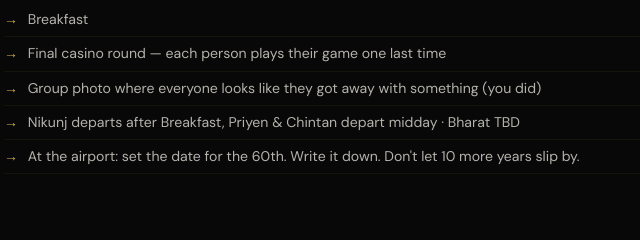
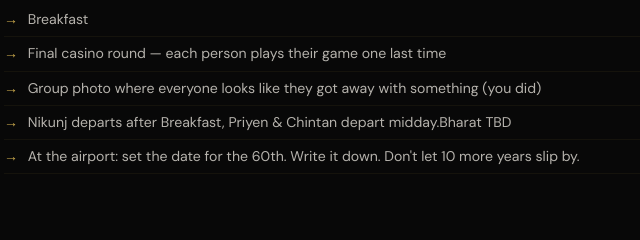
Before and after one commit to nikunjm1802/Vegas-Reunion, a plain HTML site: page index.html in a window 1280 px wide. Shown: the part 3657-3897 px from the top of the page, 304-944 px from the left. Drawn offline with nearby package versions, Linux system fonts and the light colour scheme; a web font is replaced by a local one.

Commit message:
Fix formatting in departure list item

```diff
--- a/index.html
+++ b/index.html
@@ -382,7 +382,7 @@ ul.acts li::before { content:'→'; color:var(--gold); flex-shrink:0; }
         <li>Breakfast</li>
         <li>Final casino round — each person plays their game one last time</li>
         <li>Group photo where everyone looks like they got away with something (you did)</li>
-        <li>Nikunj departs after Breakfast, Priyen & Chintan depart midday · Bharat TBD</li>
+        <li>Nikunj departs after Breakfast, Priyen & Chintan depart midday.Bharat TBD</li>
         <li>At the airport: set the date for the 60th. Write it down. Don't let 10 more years slip by.</li>
       </ul>
     </div>
```
